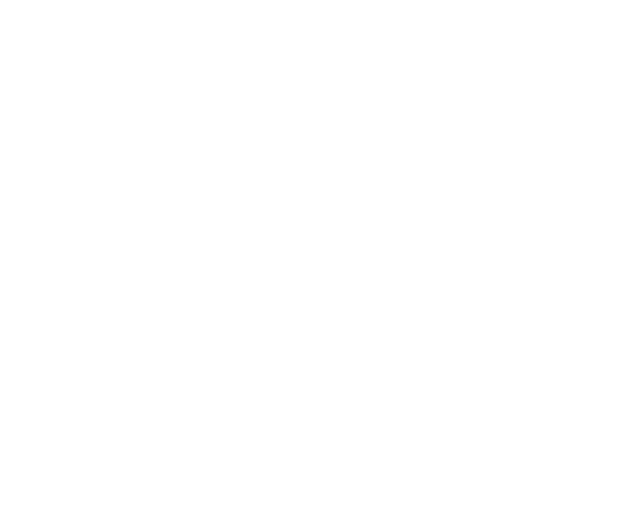
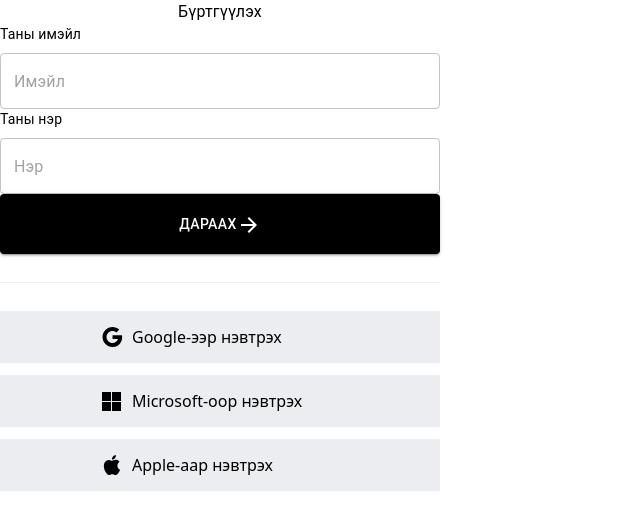
Before and after one commit to Leap1b-23-24/team3, a Next.js app in the folder frontend/: page /signup in a window 1280 px wide. Shown: the top 530 px of the page, without its empty margins (0-640 px from the left). Built offline with nearby package versions, Linux system fonts and the light colour scheme.

Commit message:
building

```diff
--- a/frontend/src/app/layout.tsx
+++ b/frontend/src/app/layout.tsx
@@ -1,15 +1,12 @@
-import type { Metadata } from "next";
+"use client";
 import { Inter } from "next/font/google";
 import "./globals.css";
-import { Header } from "@/components/header";
 import React from "react";
 import { AuthProvider } from "@/components/providers/AuthProvider";
+import { ThemeProvider } from "@emotion/react";
+import { theme } from "@/theme";
 
 const inter = Inter({ subsets: ["latin"] });
-
-export const metadata: Metadata = {
-  title: "E-commerce web",
-};
 
 export default function RootLayout({
   children,
@@ -17,7 +14,9 @@
   return (
     <html lang="en">
       <body className="w-screen">
-        <AuthProvider>{children}</AuthProvider>
+        <ThemeProvider theme={theme}>
+          <AuthProvider> {children} </AuthProvider>
+        </ThemeProvider>
       </body>
     </html>
   );
--- a/frontend/src/app/signup/page.tsx
+++ b/frontend/src/app/signup/page.tsx
@@ -1,5 +1,64 @@
-import { Stack } from "@mui/material";
+import { CustomInput } from "@/components/CustomInput";
+import { Button, Stack, Typography } from "@mui/material";
+import ArrowForwardIcon from "@mui/icons-material/ArrowForward";
+import AppleIcon from "@mui/icons-material/Apple";
+import MicrosoftIcon from "@mui/icons-material/Microsoft";
+import GoogleIcon from "@mui/icons-material/Google";
+import Link from "next/link";
 
 export default function () {
-  return <Stack></Stack>;
+  const data = [
+    { name: "Google-ээр нэвтрэх", icon: <GoogleIcon /> },
+    { name: "Microsoft-оор нэвтрэх", icon: <MicrosoftIcon /> },
+    { name: "Apple-аар нэвтрэх", icon: <AppleIcon /> },
+  ];
+  return (
+    <Stack>
+      <Stack className="max-w-[440px] h-[756px]">
+        <Typography className="text-[32px] font-bold text-center my-10">
+          Бүртгүүлэх
+        </Typography>
+        <CustomInput label="Таны имэйл" placeholder="Имэйл" className="mb-5" />
+        <CustomInput label="Таны нэр" placeholder="Нэр" />
+        <Button
+          variant="contained"
+          className="h-[60px] mt-4 flex justify-between rounded-lg bg-black"
+        >
+          <span></span>
+          Дараах
+          <span className="text-right">
+            <ArrowForwardIcon />
+          </span>
+        </Button>
+
+        <Stack
+          sx={{
+            mt: "28px",
+            py: "28px",
+            borderBottom: "1px solid #ECEDF0",
+            borderTop: "1px solid #ECEDF0",
+          }}
+        >
+          {data.map((item) => {
+            return (
+              <Stack
+                direction="row"
+                justifyContent="center"
+                alignItems="center"
+                className="bg-[#ECEDF0] h-[52px] mb-3 cursor-pointer"
+              >
+                <Link href="#">
+                  {" "}
+                  <Stack direction="row" gap={1} className="w-60">
+                    {item.icon}
+                    {item.name}
+                  </Stack>
+                </Link>
+              </Stack>
+            );
+          })}
+        </Stack>
+      </Stack>
+    </Stack>
+  );
 }
--- /dev/null
+++ b/frontend/src/theme/index.ts
@@ -0,0 +1,10 @@
+import { createTheme } from "@mui/material";
+
+export const theme = createTheme({
+  palette: {
+    primary: {
+      main: "#000",
+      contrastText: "#fff",
+    },
+  },
+});
```
